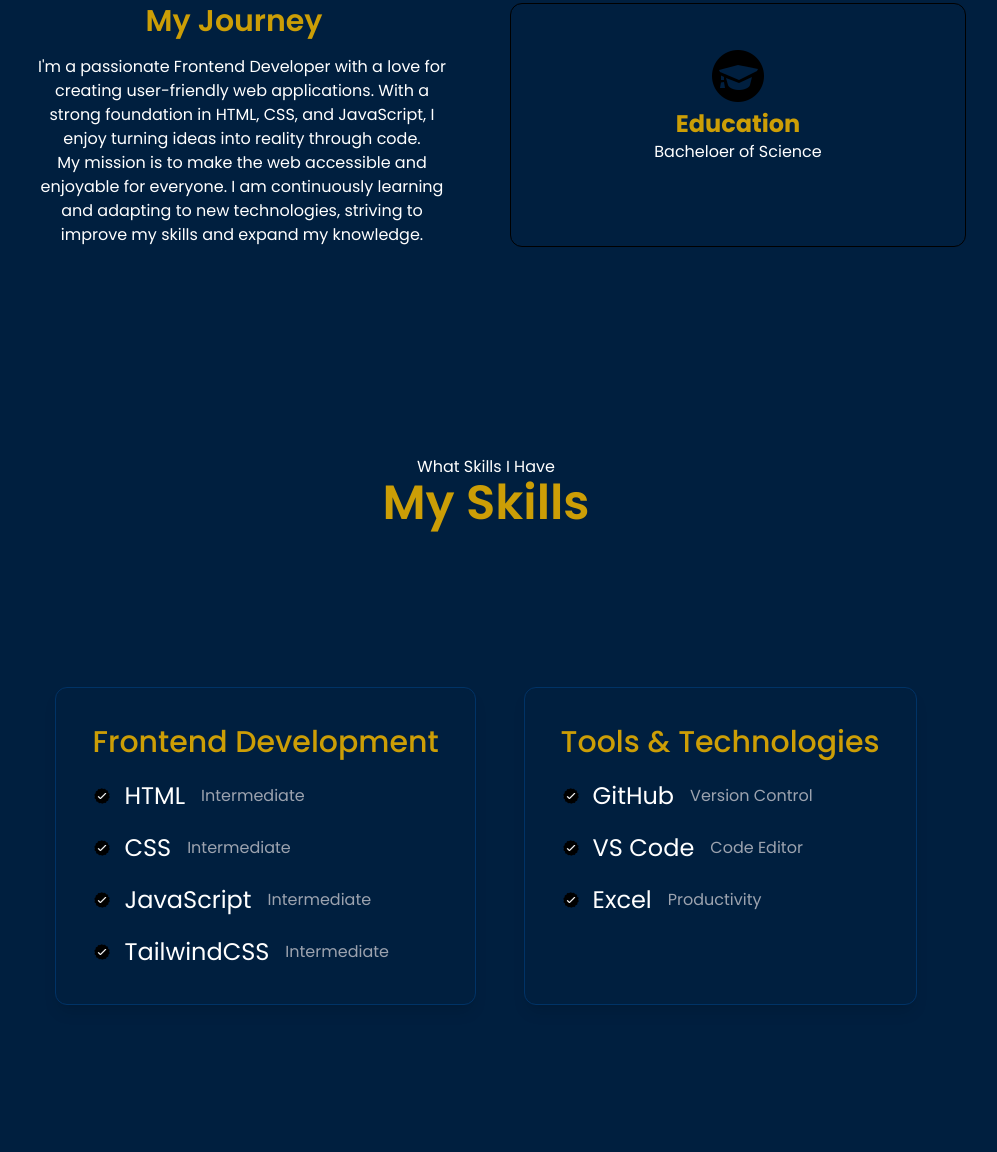
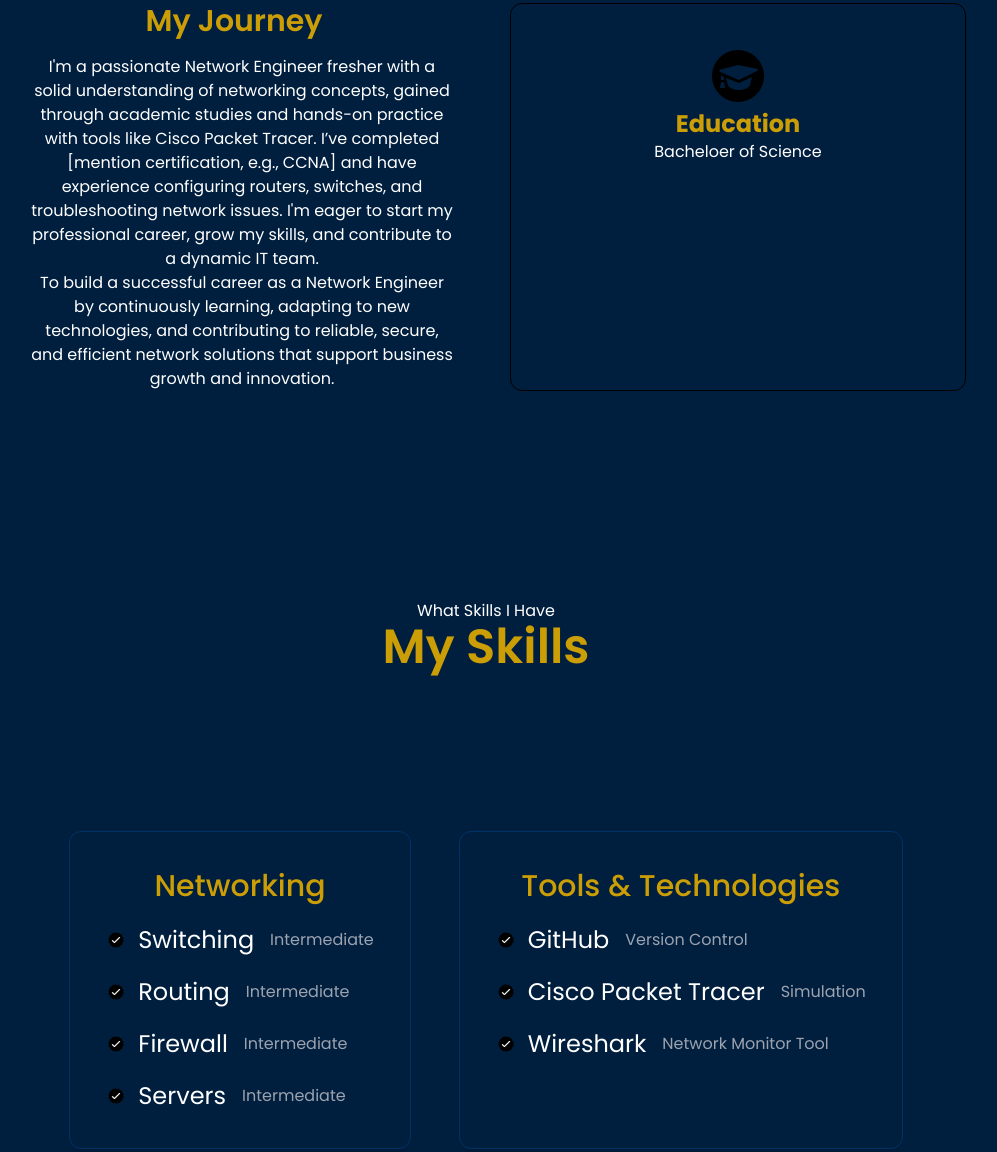
Before and after one commit to Purushothaman-A/Frontend-Projects, a plain HTML site: page Portfolio/index.html in a window 1280 px wide. Shown: the part 1296-2448 px from the top of the page, without its empty margins (154-1151 px from the left). Drawn offline with nearby package versions, Linux system fonts and the light colour scheme.

Commit message:
Update index.html

```diff
--- a/Portfolio/index.html
+++ b/Portfolio/index.html
@@ -5,7 +5,7 @@
     <meta charset="UTF-8" />
     <meta name="viewport" content="width=device-width, initial-scale=1.0" />
     <meta http-equiv="X-UA-Compatible" content="ie=edge" />
-    <title>Purushothaman | Frontend Developer Portfolio</title>
+    <title>Purushothaman | Network Engineer</title>
     <script src="https://cdn.tailwindcss.com"></script>
     <link rel="stylesheet" href="style.css">
     <script src="script.js" defer></script>
@@ -49,7 +49,7 @@
         <div class="mt-28 lg:ml-24 w-fit">
             <p class="pb-3">Hello, I'm</p>
             <h1 class="pb-3 text-2xl lg:text-5xl font-semibold">Purushothaman</h1>
-            <h2 class="pb-3 lg:text-2xl font-medium text-gray-400">Frontend Developer</h2>
+            <h2 class="pb-3 lg:text-2xl font-medium text-gray-400">Network Engineer</h2>
             <div class="flex justify-center space-x-3 mt-6">
                 <a href="assets/Resume.pdf" class="button">Download CV</a>
                 <a href="#contact" class="button">Contact Info</a>
@@ -66,8 +66,8 @@
         <div class="grid grid-cols-1 lg:grid-cols-2 gap-12 pt-14 mt-32 lg:px-40">
             <div class="">
             <h3 class="font-semibold text-3xl mb-4">My Journey</h3>
-                <p class=" pl-6 pr-2 text-white">I'm a passionate Frontend Developer with a love for creating user-friendly web applications. With a strong foundation in HTML, CSS, and JavaScript, I enjoy turning ideas into reality through code.</p>
-                <p class=" pl-6 pr-2 text-white">My mission is to make the web accessible and enjoyable for everyone. I am continuously learning and adapting to new technologies, striving to improve my skills and expand my knowledge.</p>
+                <p class=" pl-6 pr-2 text-white">I'm a passionate Network Engineer fresher with a solid understanding of networking concepts, gained through academic studies and hands-on practice with tools like Cisco Packet Tracer. I’ve completed [mention certification, e.g., CCNA] and have experience configuring routers, switches, and troubleshooting network issues. I'm eager to start my professional career, grow my skills, and contribute to a dynamic IT team.</p>
+                <p class=" pl-6 pr-2 text-white">To build a successful career as a Network Engineer by continuously learning, adapting to new technologies, and contributing to reliable, secure, and efficient network solutions that support business growth and innovation.</p>
             </div>
             <!-- Education Section -->
             <div class="p-5 lg:p-10 border  border-black rounded-xl hover:bg-slate-800 cursor-pointer relative group">
@@ -75,7 +75,8 @@
                 <h3 class="font-bold text-2xl">Education</h3>
                 <p>Bacheloer of Science</p>
                 <p class="mt-2 text-white transition-all  group-hover:ease-in-out duration-100 max-h-0 overflow-hidden group-hover:max-h-32 opacity-0 group-hover:opacity-100">
-                    B.Sc. in Computer Science from Thiruvalluvar University, graduated in 2020. Developed a solid foundation in programming and web development, focusing on creating user-friendly applications.                                 .
+                   B.Sc. in Computer Science from Thiruvalluvar University, graduated in 2020. Developed a solid foundation in computer networks and IT infrastructure, with a focus on
+configuring, managing, and troubleshooting network systems                               .
                 </p>
             </div>
         </div>
@@ -90,26 +91,26 @@
         <div class="lg:flex justify-center pt-8 space-y-9 lg:space-y-0 lg:space-x-12 mt-32">
             <!-- Frontend Development Card -->
             <div class="card w-auto p-9 rounded-xl shadow-lg space-y-5">
-                <h3 class="lg:text-3xl font-medium">Frontend Development</h3>
+                <h3 class="lg:text-3xl font-medium">Networking</h3>
                 <div class="space-y-5 mt-5">
                     <article class="flex items-center">
                         <img src="assets/checkmark.png" class="inline-block h-5 w-5 mr-3" alt="Checkmark">
-                        <span class="text-2xl">HTML</span>
+                        <span class="text-2xl">Switching</span>
                         <p class="text-gray-400 ml-4">Intermediate</p>
                     </article>
                     <article class="flex items-center">
                         <img src="assets/checkmark.png" class="inline-block h-5 w-5 mr-3" alt="Checkmark">
-                        <span class="text-2xl">CSS</span>
+                        <span class="text-2xl">Routing</span>
                         <p class="text-gray-400 ml-4">Intermediate</p>
                     </article>
                     <article class="flex items-center">
                         <img src="assets/checkmark.png" class="inline-block h-5 w-5 mr-3" alt="Checkmark">
-                        <span class="text-2xl">JavaScript</span>
+                        <span class="text-2xl">Firewall</span>
                         <p class="text-gray-400 ml-4">Intermediate</p>
                     </article>
                     <article class="flex items-center">
                         <img src="assets/checkmark.png" class="inline-block h-5 w-5 mr-3" alt="Checkmark">
-                        <span class="text-2xl">TailwindCSS</span>
+                        <span class="text-2xl">Servers</span>
                         <p class="text-gray-400 ml-4">Intermediate</p>
                     </article>
                 </div>
@@ -126,13 +127,13 @@
                     </article>
                     <article class="flex items-center">
                         <img src="assets/checkmark.png" class="inline-block h-5 w-5 mr-3" alt="Checkmark">
-                        <span class="text-2xl">VS Code</span>
-                        <p class="text-gray-400 ml-4">Code Editor</p>
+                        <span class="text-2xl">Cisco Packet Tracer</span>
+                        <p class="text-gray-400 ml-4">Simulation</p>
                     </article>
                     <article class="flex items-center">
                         <img src="assets/checkmark.png" class="inline-block h-5 w-5 mr-3" alt="Checkmark">
-                        <span class="text-2xl">Excel</span>
-                        <p class=" text-gray-400 ml-4">Productivity</p>
+                        <span class="text-2xl">Wireshark</span>
+                        <p class=" text-gray-400 ml-4">Network Monitor Tool</p>
                     </article>
                 </div>
             </div>
```
